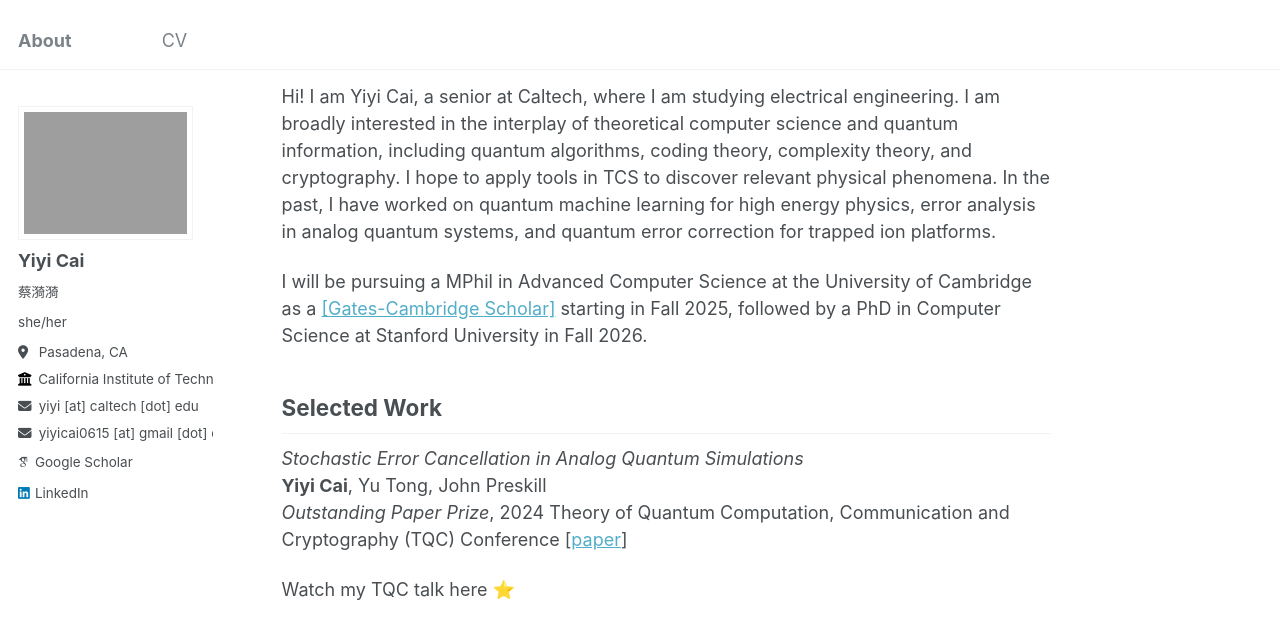
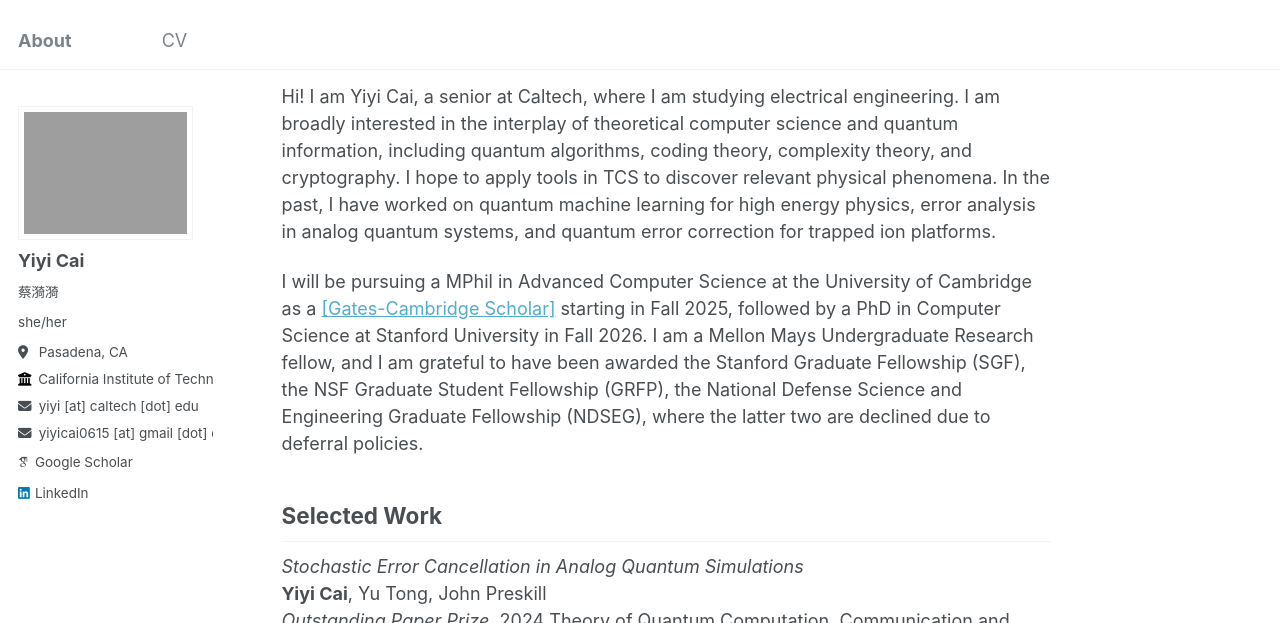
Before and after one commit to Yiyi-Cai/yiyi-cai.github.io, a Jekyll site: the page built from _pages/about.md, in a window 1280 px wide and 900 px high, cut to the strip 0-623 px from the top of the window. Built offline with Jekyll 4.4.1, drawn with Linux system fonts in a browser that asks for light colours; some web fonts are replaced.

Commit message:
Update about.md

```diff
--- a/_pages/about.md
+++ b/_pages/about.md
@@ -17,7 +17,7 @@ redirect_from:
 ----------
 Hi! I am Yiyi Cai, a senior at Caltech, where I am studying electrical engineering. I am broadly interested in the interplay of theoretical computer science and quantum information, including quantum algorithms, coding theory, complexity theory, and cryptography. I hope to apply tools in TCS to discover relevant physical phenomena. In the past, I have worked on quantum machine learning for high energy physics, error analysis in analog quantum systems, and quantum error correction for trapped ion platforms.
 
-I will be pursuing a MPhil in Advanced Computer Science at the University of Cambridge as a [[Gates-Cambridge Scholar]](https://www.caltech.edu/about/news/yiyi_cai_gates_cambridge_scholarship) starting in Fall 2025, followed by a PhD in Computer Science at Stanford University in Fall 2026.
+I will be pursuing a MPhil in Advanced Computer Science at the University of Cambridge as a [[Gates-Cambridge Scholar]](https://www.caltech.edu/about/news/yiyi_cai_gates_cambridge_scholarship) starting in Fall 2025, followed by a PhD in Computer Science at Stanford University in Fall 2026. I am a Mellon Mays Undergraduate Research fellow, and I am grateful to have been awarded the Stanford Graduate Fellowship (SGF), the NSF Graduate Student Fellowship (GRFP), the National Defense Science and Engineering Graduate Fellowship (NDSEG), where the latter two are declined due to deferral policies.
 
 
 Selected Work
```
